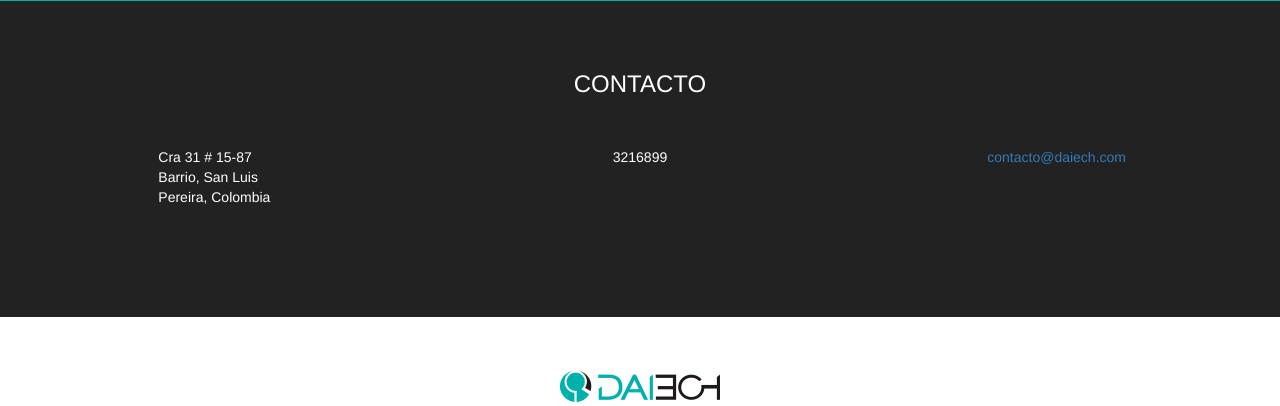
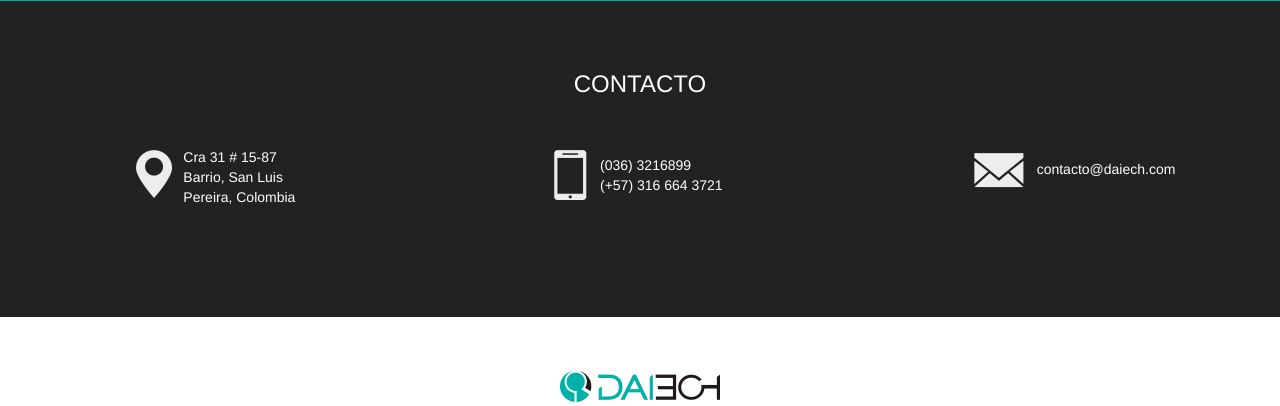
Before and after one commit to Daiech/Daiech.com, a Django app: page / in a window 1280 px wide. Shown: the part 2405-2811 px from the top of the page. Run offline with Django 3.2, Linux system fonts and the light colour scheme; some libraries are stand-ins or nearby versions.

Commit message:
Contact v1 ready

```diff
--- a/apps/website/templates/website/index.html
+++ b/apps/website/templates/website/index.html
@@ -37,11 +37,22 @@
         <div class="container-fluid">
             <div class="row">
                 <div class="col-xs-6 col-sm-4">
-                    <div class="address"><address>Cra 31 # 15-87<br>Barrio, San Luis<br>Pereira, Colombia<br></address></div>
+                    <div class="box row">
+                        <span class="contact-logo"><img src="{{ STATIC_URL }}img/landing/address.png"></span>
+                        <address>Cra 31 # 15-87<br>Barrio, San Luis<br>Pereira, Colombia<br></address>
+                    </div>
                 </div>
-                <div class="col-xs-6 col-sm-4"><p>3216899</p></div>
                 <div class="col-xs-6 col-sm-4">
-                    <a href="mailto:contacto@daiech.com" title="Env&iacute;anos un correo para contactarnos">contacto@daiech.com</a>
+                    <div class="box row daiech-phone">
+                        <span class="contact-logo"><img src="{{ STATIC_URL }}img/landing/phone.png"></span>
+                        <p>(036) 3216899 <br> (+57) 316 664 3721</p>
+                    </div>
+                </div>
+                <div class="col-xs-6 col-sm-4">
+                    <div class="box row daiech-mail">
+                        <span class="contact-logo"><img src="{{ STATIC_URL }}img/landing/email.png"></span>
+                        <p class="daiech-mail-text"><a href="mailto:contacto@daiech.com" title="Env&iacute;anos un correo para contactarnos">contacto@daiech.com</a></p>
+                    </div>
                 </div>
             </div>
         </div>
@@ -77,9 +88,14 @@
         #projects .projects-pic{background-image: url("{{ STATIC_URL }}img/landing/projects.png");background-repeat: no-repeat;background-position: left; height: 319px;width: 100%}
         #values {background-color: #00aeaa;color: white;}
         #values .values-pic{background-image: url("{{ STATIC_URL }}img/landing/values.png");background-repeat: no-repeat;background-position: center; height: 188px;width: 100%}
-        #contact .row{margin: 40px 0;}
+        .box{text-align: left;margin: auto;width: 180px}
         #contact {background-color: #222222;color: white;}
-        #contact .address{text-align: left;margin: auto;width: 130px}
+        #contact .container-fluid > .row{margin: 40px 0;}
+        #contact address{margin-left: 50px;}
+        #contact p{margin: 8px 0 0 50px;}
+        #contact p.daiech-mail-text{margin: 12px 0 0 70px;}
+        #contact a{color: white}
+        #contact .contact-logo{float: left}
 
     </style>
 {%endblock%}
--- a/templates/base.html
+++ b/templates/base.html
@@ -45,7 +45,7 @@
           <a href="https://twitter.com/Daiech" class="tw" target="_blank"></a>
           <a href="https://facebook.com/Daiech" class="fb" target="_blank"></a>
           <a href="https://plus.google.com/+Daiech" class="gp" target="_blank"></a>
-          <a href="https://youtube.com/Daiech" class="yt" target="_blank"></a>
+          <a href="https://youtube.com/VideoDaiech" class="yt" target="_blank"></a>
         </div>
     </footer>
 
```
Also changed, not shown: public/static/img/landing/address.png (added), public/static/img/landing/email.png (added), public/static/img/landing/phone.png (added).
